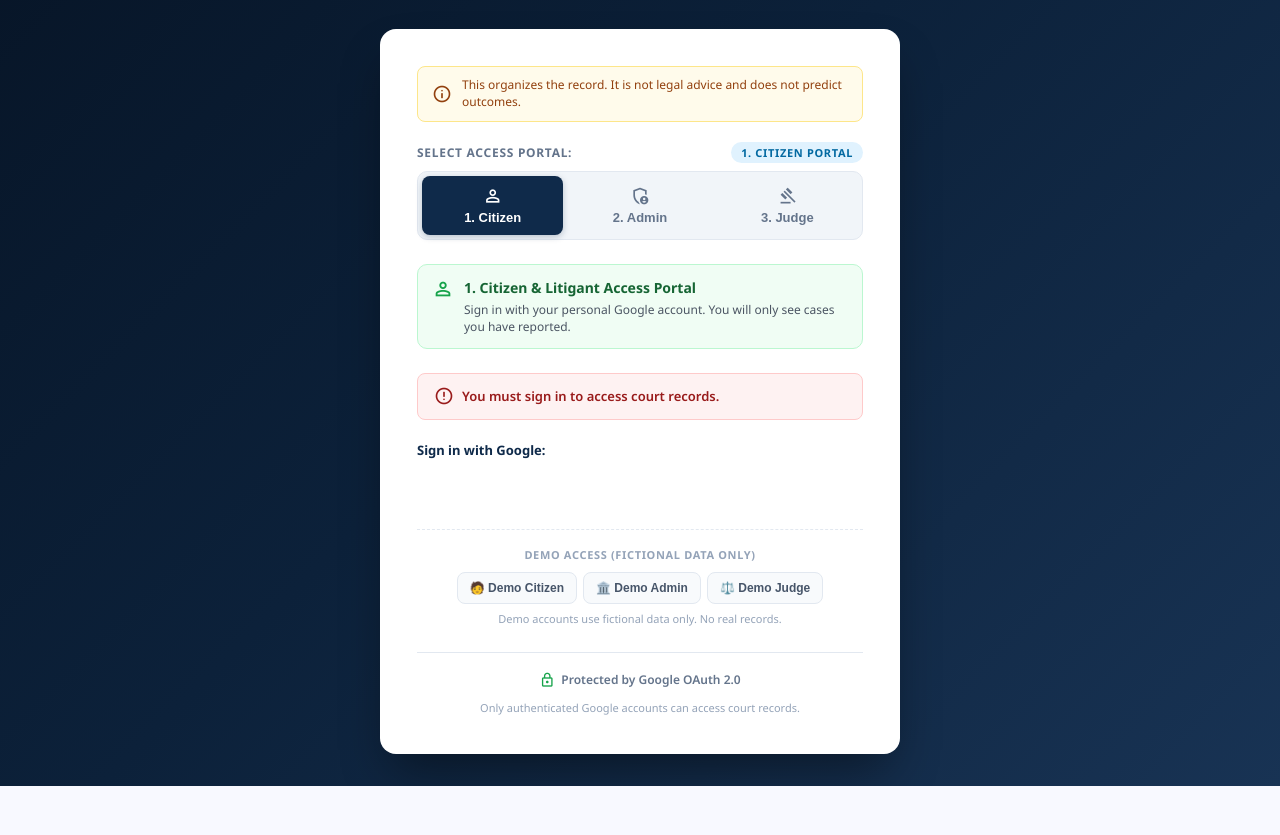
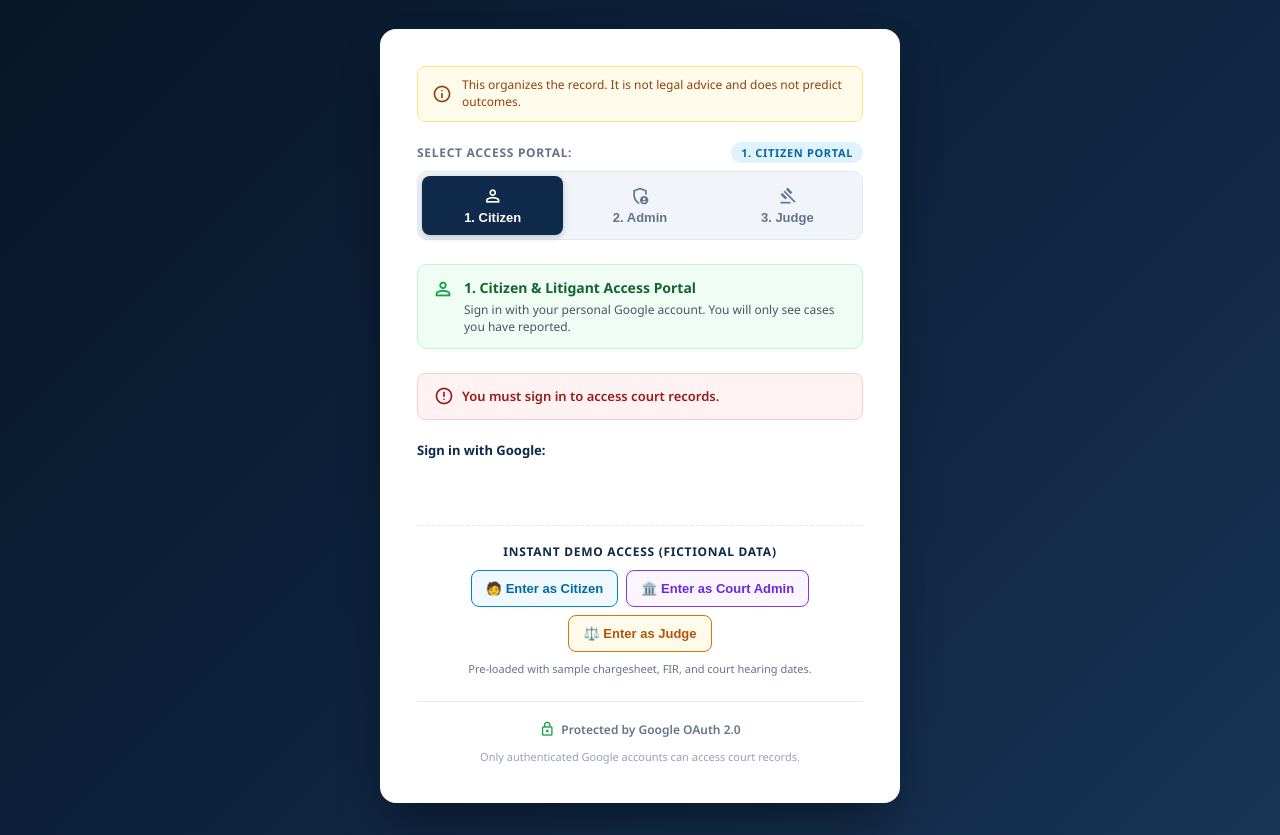
Before and after one commit to Omb2121/CaseCompass, a website built with Vite: page frontend/index.html in a window 1280 px wide. Both pictures are taken after a click on the link "Document Intake". Shown: the part 82-917 px from the top of the page. Before the commit the page ends 868 px from the top, so only its background shows below. Built offline with nearby package versions, Linux system fonts and the light colour scheme; some packages are replaced by stand-ins of ours; no server answers; a web font is replaced by a local one.

Commit message:
fix: provide explicit setup notice when Google client ID unset and enable local DEMO_MODE

```diff
--- a/frontend/src/pages/Auth.js
+++ b/frontend/src/pages/Auth.js
@@ -116,27 +116,36 @@
               <span id="google-btn-text">Sign in with Google Account</span>
             </button>
 
-            <!-- Demo Section (only shown in demo mode) -->
-            <div id="demo-section" style="display:none;margin-top:1rem;padding-top:1rem;border-top:1px dashed #e2e8f0;">
-              <div style="font-size:0.6875rem;font-weight:700;color:#94a3b8;text-transform:uppercase;letter-spacing:0.06em;margin-bottom:8px;text-align:center;">
-                Demo Access (Fictional Data Only)
+            <!-- Unconfigured Google Client Notice -->
+            <div id="google-setup-notice" style="display:none;margin-bottom:1rem;padding:0.75rem 1rem;border-radius:8px;background:#fef3c7;border:1px solid #fde68a;color:#92400e;font-size:0.75rem;">
+              <div style="font-weight:700;margin-bottom:4px;display:flex;align-items:center;gap:6px;">
+                <span class="material-symbols-outlined" style="font-size:16px;">info</span>
+                <span>Google Client ID Not Set</span>
               </div>
-              <div style="display:flex;gap:6px;flex-wrap:wrap;justify-content:center;">
+              <div>Configure <code>VITE_GOOGLE_CLIENT_ID</code> in <code>frontend/.env.local</code> for real Google accounts. Use instant demo access below:</div>
+            </div>
+
+            <!-- Demo Section -->
+            <div id="demo-section" style="margin-top:0.5rem;padding-top:1rem;border-top:1px dashed #e2e8f0;">
+              <div style="font-size:0.75rem;font-weight:700;color:#0F2A4A;text-transform:uppercase;letter-spacing:0.06em;margin-bottom:8px;text-align:center;">
+                Instant Demo Access (Fictional Data)
+              </div>
+              <div style="display:flex;gap:8px;flex-wrap:wrap;justify-content:center;">
                 <button type="button" class="btn-demo-login" data-role="user"
-                        style="padding:8px 12px;border-radius:8px;border:1px solid #e2e8f0;background:#f8fafc;color:#475569;font-size:0.75rem;font-weight:600;cursor:pointer;">
-                  🧑 Demo Citizen
+                        style="padding:10px 14px;border-radius:8px;border:1.5px solid #0284c7;background:#f0f9ff;color:#0369a1;font-size:0.8125rem;font-weight:700;cursor:pointer;">
+                  🧑 Enter as Citizen
                 </button>
                 <button type="button" class="btn-demo-login" data-role="admin"
-                        style="padding:8px 12px;border-radius:8px;border:1px solid #e2e8f0;background:#f8fafc;color:#475569;font-size:0.75rem;font-weight:600;cursor:pointer;">
-                  🏛️ Demo Admin
+                        style="padding:10px 14px;border-radius:8px;border:1.5px solid #7c3aed;background:#faf5ff;color:#6d28d9;font-size:0.8125rem;font-weight:700;cursor:pointer;">
+                  🏛️ Enter as Court Admin
                 </button>
                 <button type="button" class="btn-demo-login" data-role="judge"
-                        style="padding:8px 12px;border-radius:8px;border:1px solid #e2e8f0;background:#f8fafc;color:#475569;font-size:0.75rem;font-weight:600;cursor:pointer;">
-                  ⚖️ Demo Judge
+                        style="padding:10px 14px;border-radius:8px;border:1.5px solid #d97706;background:#fffbeb;color:#b45309;font-size:0.8125rem;font-weight:700;cursor:pointer;">
+                  ⚖️ Enter as Judge
                 </button>
               </div>
-              <p style="font-size:0.6875rem;color:#94a3b8;text-align:center;margin:6px 0 0;">
-                Demo accounts use fictional data only. No real records.
+              <p style="font-size:0.6875rem;color:#64748b;text-align:center;margin:8px 0 0;">
+                Pre-loaded with sample chargesheet, FIR, and court hearing dates.
               </p>
             </div>
           </div>
@@ -298,12 +307,15 @@
 
   function initGIS() {
     if (!GOOGLE_CLIENT_ID) {
-      // No client ID — show fallback manual button (not real GIS)
+      // No client ID configured — show informative setup banner above demo access
+      const notice = document.getElementById('google-setup-notice');
+      if (notice) notice.style.display = 'block';
+
       const fbBtn = document.getElementById('btn-page-auth-google');
       if (fbBtn) {
         fbBtn.style.display = 'flex';
         fbBtn.addEventListener('click', () => {
-          showToast('Google sign-in is not configured yet. Set VITE_GOOGLE_CLIENT_ID in your .env file. If DEMO_MODE is enabled, use the demo buttons below.', 'error');
+          showToast('Google OAuth requires VITE_GOOGLE_CLIENT_ID. Please select one of the instant demo portals below.', 'error');
         });
       }
       return;
```
Also changed, not shown: frontend/dist/index.html.
